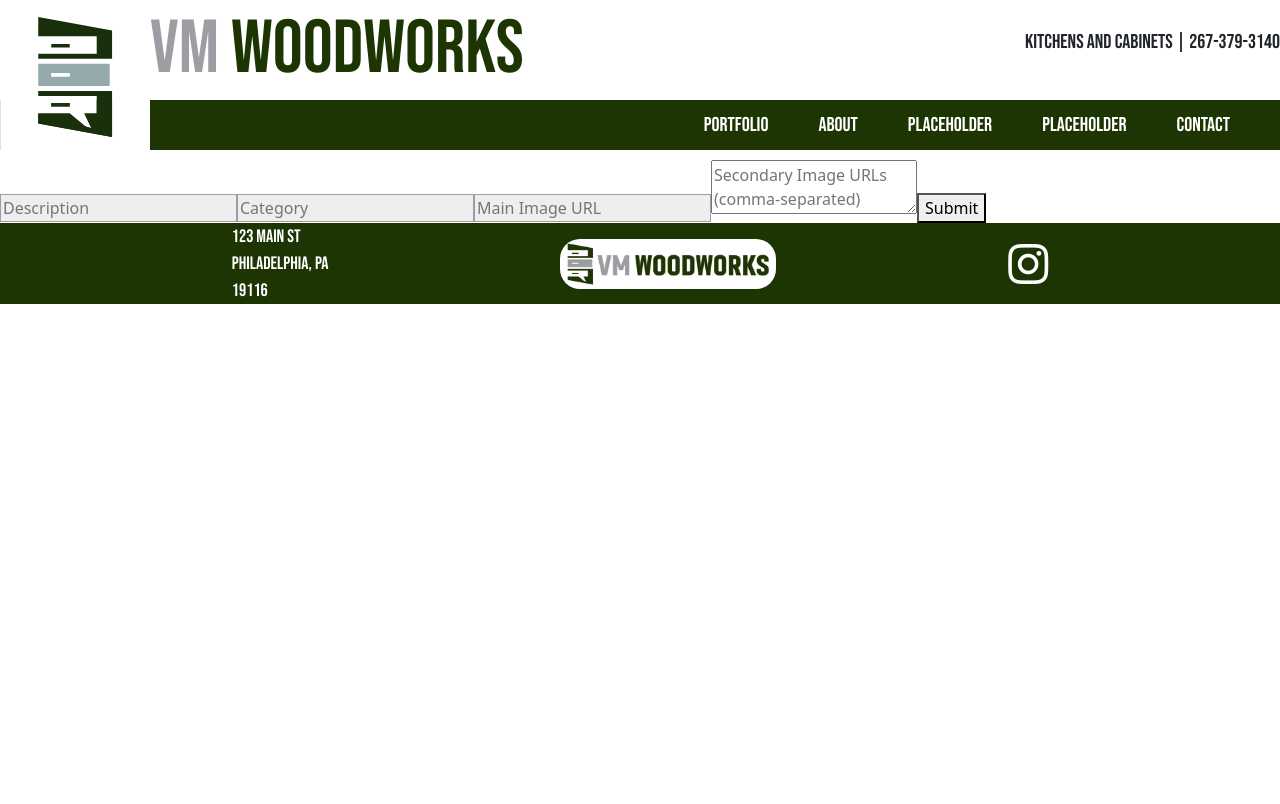
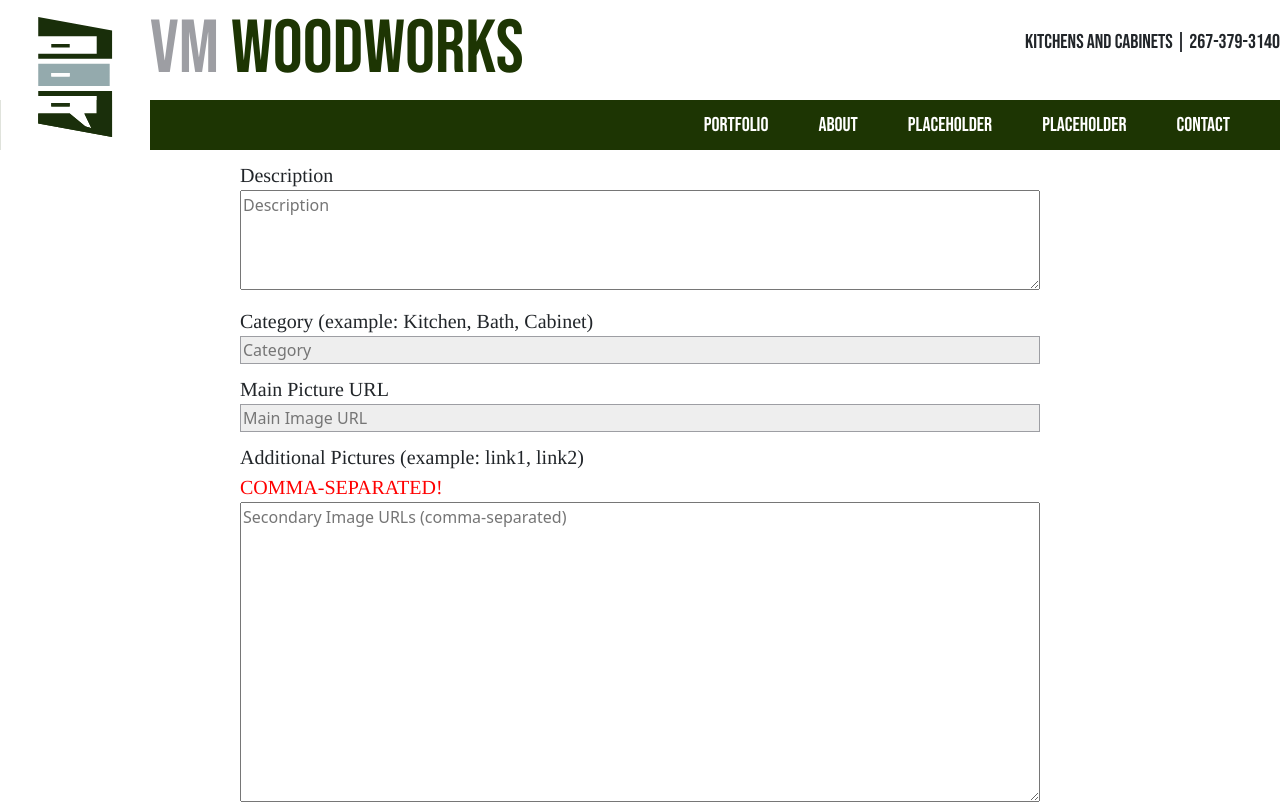
Before and after one commit to vmwoodworks/vmWoodworks, a React (Vite) app in the folder client/: page /admin in a window 1280 px wide. Shown: the top 804 px of the page. Built offline with nearby package versions, Linux system fonts and the light colour scheme; a web font is replaced by a local one.

Commit message:
admin page style added

```diff
--- a/client/index.html
+++ b/client/index.html
@@ -5,7 +5,7 @@
     <link rel="icon" type="image/svg+xml" href="/vite.svg" />
     <link rel="stylesheet" href="https://cdn.jsdelivr.net/npm/bootstrap-icons@1.11.3/font/bootstrap-icons.min.css">
     <meta name="viewport" content="width=device-width, initial-scale=1.0" />
-    <title>VM Woodworks</title>
+    <title>VM Woodworks | Kitchens and Cabinets</title>
   </head>
   <body>
     <div id="root"></div>
--- /dev/null
+++ b/client/src/css/admin.css
@@ -0,0 +1,25 @@
+.admin-form {
+    max-width: 800px;
+    margin: auto;
+    display: flex;
+    flex-direction: column;
+    gap: 10px;
+    margin-bottom: 50px;
+}
+
+.admin-form div textarea {
+    height: 100px;
+    width: 100%;
+}
+.admin-form div:last-of-type textarea {
+    height: 300px;
+}
+
+.admin-form div input:last-of-type {
+    width: 100%;
+}
+
+.admin-form button {
+    width: 150px;
+    margin: auto;
+}
--- a/client/src/css/details.css
+++ b/client/src/css/details.css
@@ -19,7 +19,7 @@
   margin: auto;
   display: flex;
   flex-direction: column;
-  margin-bottom: 200px;
+  margin-bottom: 100px;
 }
 
 .details-main-img {
--- a/client/src/css/portfolio.css
+++ b/client/src/css/portfolio.css
@@ -1,8 +1,4 @@
 @import url('https://fonts.googleapis.com/css2?family=Roboto+Flex:opsz,wght@8..144,100..1000&display=swap');
-
-#portfolio-min-height {
-    min-height: 71vh;
-}
 
 .portfolio-div {
     margin-top: 15px;
--- a/client/src/pages/Admin.jsx
+++ b/client/src/pages/Admin.jsx
@@ -1,6 +1,7 @@
 import React, { useState } from 'react';
 import { useMutation } from '@apollo/client';
 import { ADD_ITEM_MUTATION } from '../utils/mutations'; // Import your mutation
+import '../css/admin.css';
 
 const Admin = () => {
   const [formData, setFormData] = useState({
@@ -47,15 +48,19 @@ const Admin = () => {
   };
 
   return (
-    <form onSubmit={handleSubmit}>
-      <input
-        type="text"
+    <form className='admin-form' onSubmit={handleSubmit}>
+      <div>
+        <label>Description</label>
+      <textarea
         name="description"
         placeholder="Description"
         value={formData.description}
         onChange={handleInputChange}
         required
       />
+      </div>
+      <div>
+        <label>Category (example: Kitchen, Bath, Cabinet)</label>
       <input
         type="text"
         name="category"
@@ -64,6 +69,10 @@ const Admin = () => {
         onChange={handleInputChange}
         required
       />
+
+      </div>
+      <div>
+<label>Main Picture URL </label>
       <input
         type="text"
         name="mainPicture"
@@ -72,12 +81,16 @@ const Admin = () => {
         onChange={handleInputChange}
         required
       />
+      </div>
+      <div>
+<label>Additional Pictures (example: link1, link2) <span style={{color: 'red'}}>COMMA-SEPARATED!</span></label>
       <textarea
         name="secondaryPictures"
         placeholder="Secondary Image URLs (comma-separated)"
         value={formData.secondaryPictures.join(', ')}
         onChange={handleInputChange}
       />
+      </div>
       <button type="submit">Submit</button>
     </form>
   );
--- a/client/src/pages/Portfolio.jsx
+++ b/client/src/pages/Portfolio.jsx
@@ -16,7 +16,7 @@ const Portfolio = () => {
   }
 
   return (
-    <div id="portfolio-min-height">
+    <div id="portolio-page" style={{marginBottom: '100px'}}>
       <h2 className="heading" style={{marginLeft: '150px'}}>Portfolio</h2>
       <div className="portfolio-div">
         {data.items.map((item) => (
@@ -36,7 +36,7 @@ const Portfolio = () => {
           </div>
     ))}
       </div>
-      </div>
+    </div>
     );
 
 };
```
